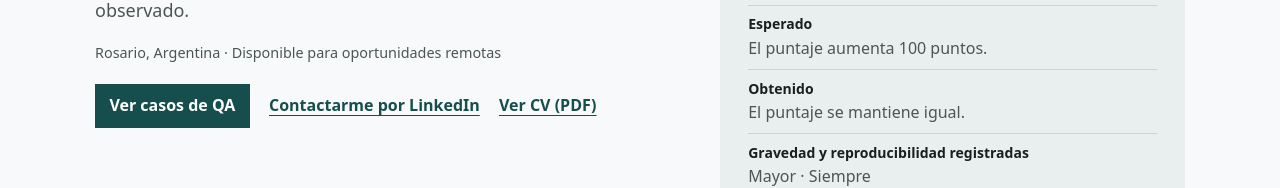
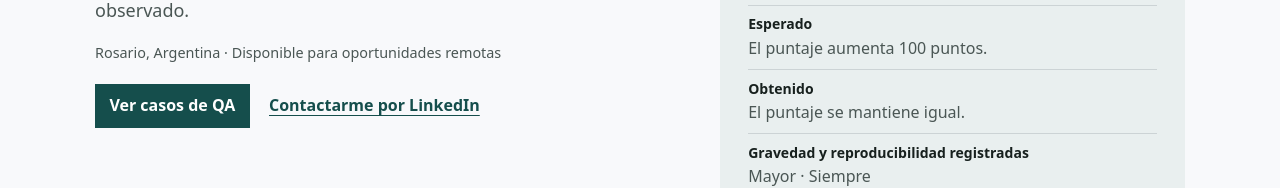
Before and after one commit to francoemontalbano/proyectos-qa, a plain HTML site: page docs/index.html in a window 1280 px wide. Shown: the part 612-800 px from the top of the page. Drawn offline with Linux system fonts and the light colour scheme.

```diff
--- a/docs/index.html
+++ b/docs/index.html
@@ -27,7 +27,6 @@
         <div class="actions">
           <a class="button" href="#pruebas">Ver casos de QA</a>
           <a class="button secondary" href="https://www.linkedin.com/in/francomontalbano/" target="_blank" rel="noopener noreferrer">Contactarme por LinkedIn</a>
-          <a class="button secondary" href="assets/cv-franco-montalbano-qa.pdf" target="_blank" rel="noopener noreferrer">Ver CV (PDF)</a>
         </div>
       </div>
       <aside class="finding" aria-label="Ejemplo de reporte de defecto">
```
Also changed, not shown: 1 other file.
